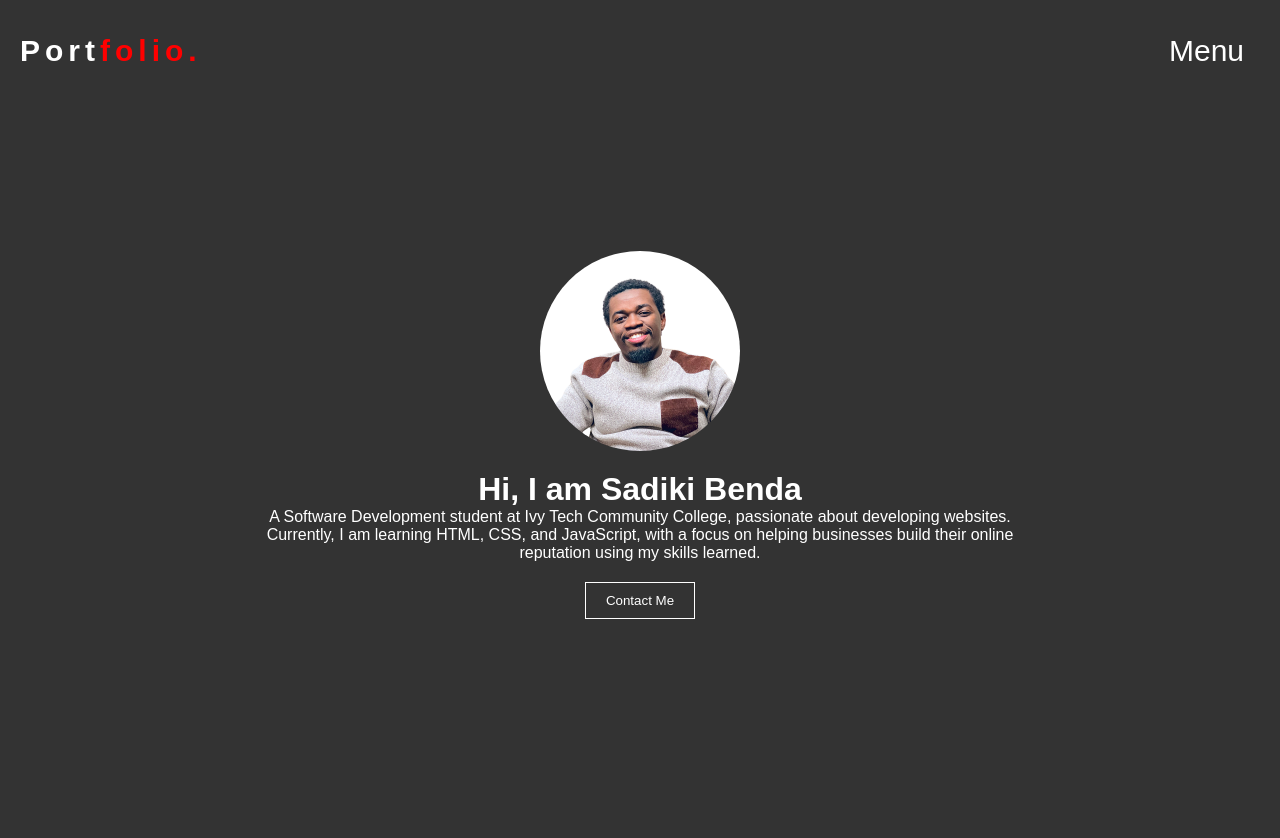
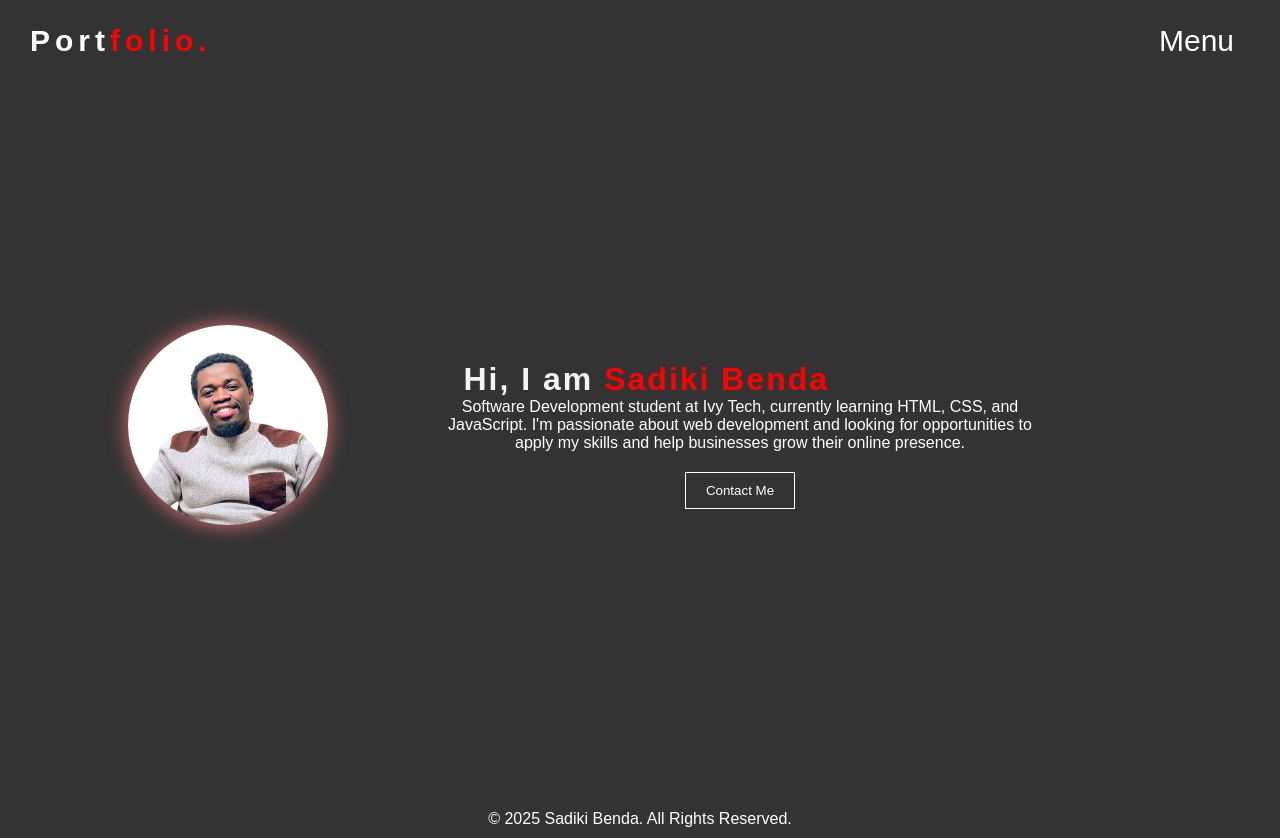
Before and after one commit to Sadikibenda/Portfolio, a plain HTML site: page index.html in a window 1280 px wide. Before the commit the page ends 800 px from the top, so only its background shows below. Drawn offline with Linux system fonts and the light colour scheme.

Commit message:
content update

```diff
--- a/index.html
+++ b/index.html
@@ -5,6 +5,7 @@
     <meta name="viewport" content="width=device-width, initial-scale=1.0">
     <title>Sadiki's Portfolio</title>
     <link rel="stylesheet" href="portfolio.css">
+    <link rel="stylesheet" href="https://cdnjs.cloudflare.com/ajax/libs/font-awesome/5.15.3/css/all.min.css">
 </head>
 <body>
     <nav class="navbar1">
@@ -12,7 +13,6 @@
             <div class="navbar">
                 <div class="dropdown">
                     <button class="dropbtn">Menu
-                    <i class="fa fa-caret-down"></i>
                     </button>
                     <div class="dropdown-content">
                         <a href="index.html">Home</a>
@@ -36,12 +36,18 @@
         <div class="content">
             <img src="images/Profile-mobile.png" alt="Profile-mobile">
             <div class="about">
-                <h1>Hi, I am <span>Sadiki Benda</span></h1>
-                <p>A Software Development student at Ivy Tech Community College, passionate about developing websites.
-                    Currently, I am learning HTML, CSS, and JavaScript, with a focus on helping businesses build their online reputation using my skills learned.</p>
+                <h1>Hi, I am <span class="typing">Sadiki Benda</span></h1>
+                <p>Software Development student at Ivy Tech, currently learning HTML, CSS, and JavaScript.
+                    I'm passionate about web development and looking for opportunities to apply my skills and help businesses grow their online presence.</p>
                  <a href="contact.html"><button>Contact Me</button></a>
             </div>
         </div>
     </main>
+
+    <footer>
+            <div class="footer">
+                <p>© 2025 Sadiki Benda. All Rights Reserved.</p>
+            </div>
+    </footer>
 </body>
 </html>
--- a/portfolio.css
+++ b/portfolio.css
@@ -6,11 +6,15 @@
     font-family: 'Poppins', sans-serif;
     background-color: #333;
 }
+
+body{
+  height: 100vh;
+}
 .navbar1{
     display: flex;
     justify-content: space-between;
     align-items: center;
-    padding: 20px;
+    padding: 10px 30px 10px 30px;
     width: 100%;
     position: fixed;
 }
@@ -75,14 +79,14 @@
     position: absolute;
     background-color: #f9f9f9;
     min-width: 160px;
-    box-shadow: 0px 8px 16px 0px rgba(0,0,0,0.2);
+    box-shadow: 0px 8px 16px 0px rgba(136, 133, 133, 0.2);
     z-index: 1;
   }
 
   /* Links inside the dropdown */
   .dropdown-content a {
     float: none;
-    color: black;
+    color: white;
     padding: 12px 16px;
     text-decoration: none;
     display: block;
@@ -91,7 +95,8 @@
 
   /* Add a grey background color to dropdown links on hover */
   .dropdown-content a:hover {
-    background-color: #ddd;
+    background-color: rgba(255, 255, 255, 0.553);
+    color: black;
   }
 
   /* Show the dropdown menu on hover */
@@ -121,6 +126,32 @@
     border-radius: 60%;
     margin-bottom: 20px;
     margin-top: 70px;
+
+    box-shadow: 0 0 20px 0 rgba(245, 118, 118, 0.91);
+  }
+
+  h1{
+    color: rgb(244, 244, 244);
+    overflow: hidden;
+    border-right: 3px solid red;
+    white-space: nowrap; /* Prevent text wrap */
+    letter-spacing: 2px;
+    animation: typing 3s steps(20, end) infinite, blink 0.5s step-end infinite;
+    width: fit-content;
+  }
+
+  @keyframes typing {
+    0% {width: 0;}
+    50% {width: 100%;}
+    100% {width: 0;}
+  }
+
+  @keyframes blink {
+    from, to {border-color: transparent;}
+    50% {border-color: red;}
+  }
+  .typing{
+    color: red;
   }
 
 button {
@@ -144,3 +175,53 @@ button:hover {
     background-color: red;
     transition: .7s;
 }
+
+/* Media Queries */
+
+   /* Tablet */
+@media (min-width: 600px){
+  .content{
+    display: flex;
+    flex-direction: row;
+    justify-content: center;
+    align-items: center;
+    height: 100vh;
+    width: 80%;
+  }
+
+  .about{
+    width: 60%;
+    margin: 0 auto;
+    text-align: center;
+    margin-top: 70px;
+    margin-left: 50px;
+  }
+}
+
+   /* Desktop */
+@media (min-width: 1024px){
+  .content{
+    display: flex;
+    flex-direction: row;
+    justify-content: center;
+    align-items: center;
+    height: 100vh;
+    width: 80%;
+  }
+  .about{
+    width: 60%;
+    margin: 0 auto;
+    text-align: center;
+    margin-top: 70px;
+  }
+}
+
+
+footer {
+    background-color: #333;
+    color: white;
+    text-align: center;
+    padding: 10px 0;
+    bottom: 0;
+    width: 100%;
+}
```
